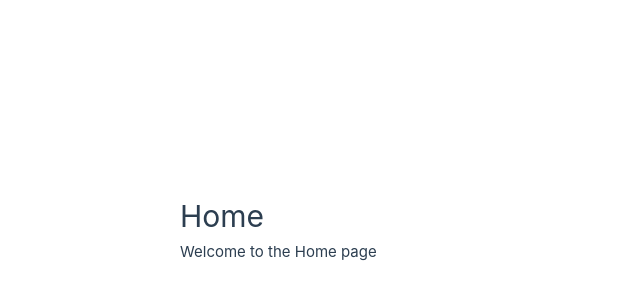
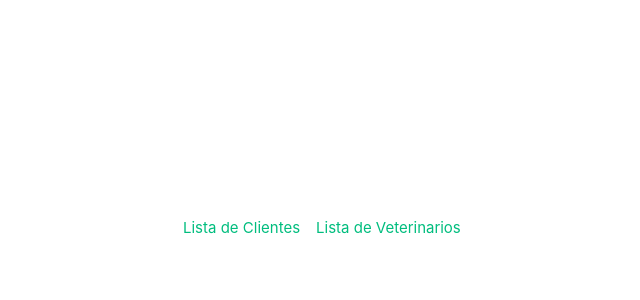
Before and after one commit to Jacobo-RM/ProyectoEquipo2, a Vue app in the folder clinicaJPPCliente/: page / in a window 1280 px wide. Shown: the part 172-472 px from the top of the page, without its empty margins (460-1100 px from the left). Built offline with nearby package versions, Linux system fonts and the light colour scheme.

Commit message:
Pestanas home

```diff
--- a/clinicaJPPCliente/src/views/HomeView.vue
+++ b/clinicaJPPCliente/src/views/HomeView.vue
@@ -1,6 +1,33 @@
 <template>
-  <main>
-    <h1>Home</h1>
-    <p>Welcome to the Home page</p>
-  </main>
+  <div>
+    <nav>
+      <router-link to="/clientes">Lista de Clientes</router-link>
+      <router-link to="/veterinarios">Lista de Veterinarios</router-link>
+    </nav>
+    <RouterView />
+  </div>
 </template>
+
+<script>
+export default {
+  name: 'TabsComponent'
+}
+</script>
+
+<style>
+nav {
+  display: flex;
+  gap: 10px;
+}
+
+router-link {
+  padding: 10px;
+  text-decoration: none;
+  color: #42b983;
+}
+
+router-link-active {
+  font-weight: bold;
+  color: #35495e;
+}
+</style>
```
